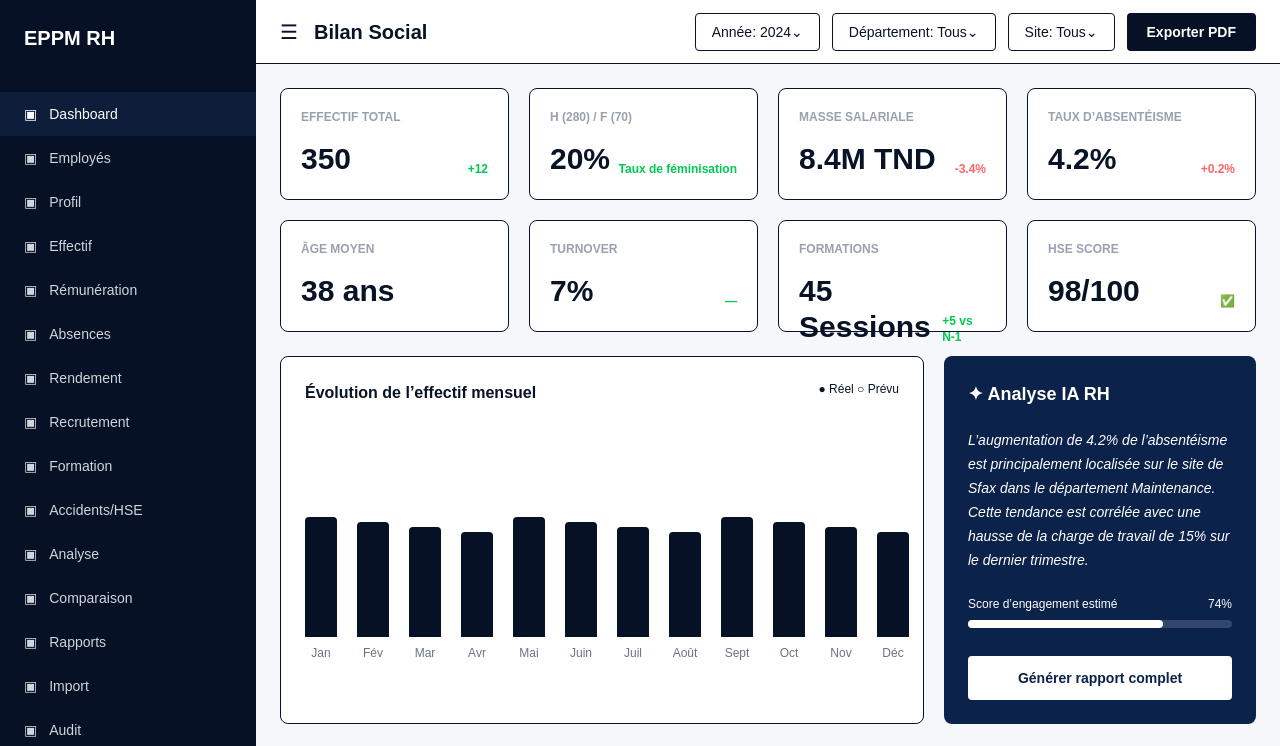
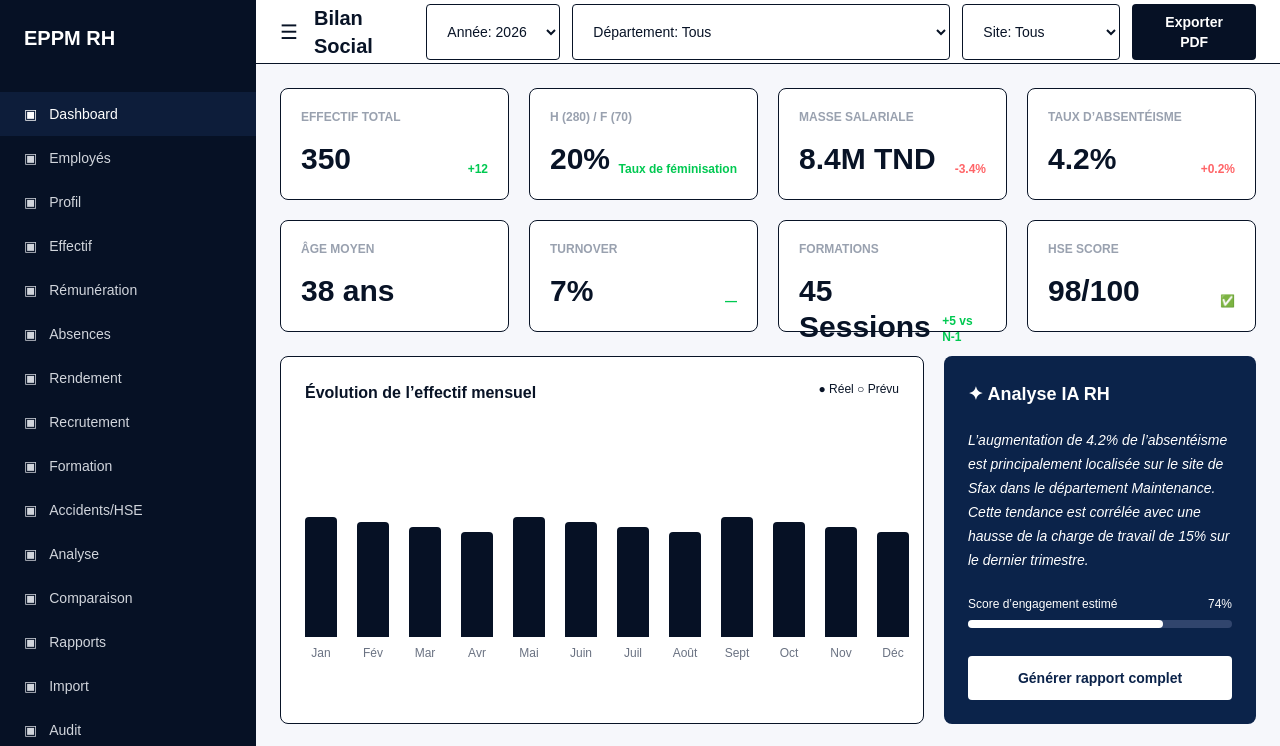
Before and after one commit to lindajerbi58-create/bilan-social-softic, a Next.js app: page /dashboard in a window 1280 px wide. Shown: the top 746 px of the page. Built offline with nearby package versions, Linux system fonts and the light colour scheme.

Commit message:
Ajout filtres cliquables dashboard

```diff
--- a/app/dashboard/page.tsx
+++ b/app/dashboard/page.tsx
@@ -1,4 +1,39 @@
+"use client";
+
+import { useState } from "react";
 export default function DashboardPage() {
+    const years = Array.from({ length: 21 }, (_, i) => 2026 - i);
+
+const departments = [
+  "Tous",
+  "Direction Générale",
+  "Engineering (Bureau d'Études)",
+  "Project Management",
+  "Procurement (Achats)",
+  "Construction",
+  "Commissioning & Start-up",
+  "Operations & Maintenance",
+  "QHSE",
+  "Business Development & Commercial",
+  "Finance & Administration",
+  "Ressources Humaines",
+  "IT / Systèmes d'information",
+];
+
+const sites = [
+  "Tous",
+  "Tunis Lac 2",
+  "Dubaï",
+  "Iraq",
+  "Sfax",
+  "Gabès",
+  "Algérie",
+  "Libye",
+];
+
+const [year, setYear] = useState("2026");
+const [department, setDepartment] = useState("Tous");
+const [site, setSite] = useState("Tous");
   const menu = [
     "Dashboard",
     "Employés",
@@ -61,12 +96,48 @@ export default function DashboardPage() {
           </div>
 
           <div className="flex gap-3">
-            <button className="border px-4 py-2 rounded text-sm">Année: 2024⌄</button>
-            <button className="border px-4 py-2 rounded text-sm">Département: Tous⌄</button>
-            <button className="border px-4 py-2 rounded text-sm">Site: Tous⌄</button>
-            <button className="bg-[#061125] text-white px-5 py-2 rounded text-sm font-bold">
-              Exporter PDF
-            </button>
+            <select
+  value={year}
+  onChange={(e) => setYear(e.target.value)}
+  className="border px-4 py-2 rounded text-sm bg-white"
+>
+  {years.map((y) => (
+    <option key={y} value={y}>
+      Année: {y}
+    </option>
+  ))}
+</select>
+
+<select
+  value={department}
+  onChange={(e) => setDepartment(e.target.value)}
+  className="border px-4 py-2 rounded text-sm bg-white"
+>
+  {departments.map((dep) => (
+    <option key={dep} value={dep}>
+      Département: {dep}
+    </option>
+  ))}
+</select>
+
+<select
+  value={site}
+  onChange={(e) => setSite(e.target.value)}
+  className="border px-4 py-2 rounded text-sm bg-white"
+>
+  {sites.map((s) => (
+    <option key={s} value={s}>
+      Site: {s}
+    </option>
+  ))}
+</select>
+
+<button
+  onClick={() => alert(`Export PDF - Année ${year}, Département ${department}, Site ${site}`)}
+  className="bg-[#061125] text-white px-5 py-2 rounded text-sm font-bold"
+>
+  Exporter PDF
+</button>
           </div>
         </header>
 
```
